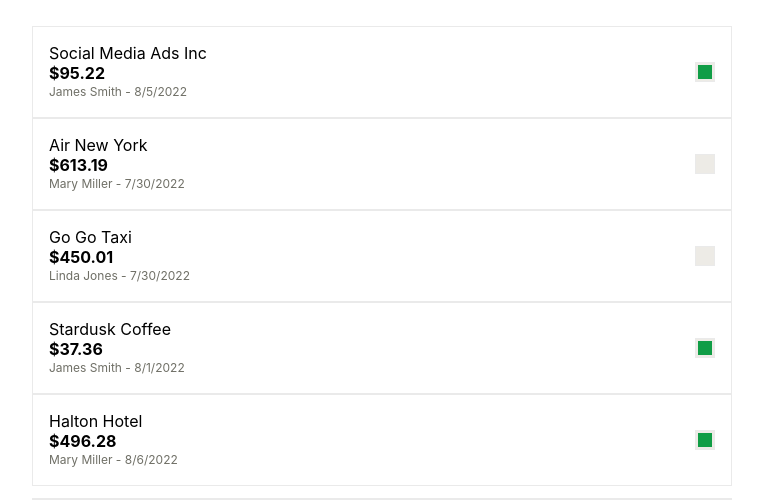
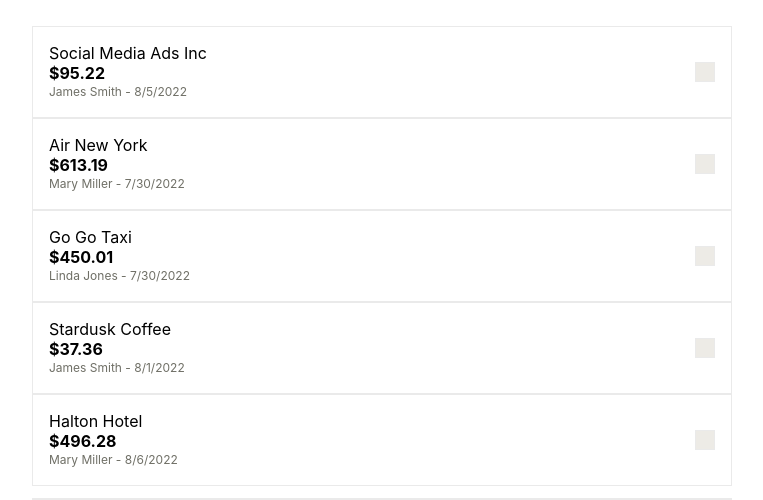
Before and after one commit to neffedych/ramp-fe-interview, a React (Create React App) app: page / in a window 1280 px wide. Shown: the part 334-834 px from the top of the page, without its empty margins (258-1021 px from the left). Built offline with nearby package versions, Linux system fonts and the light colour scheme.

Commit message:
solved the bug #2

```diff
--- a/src/components/InputCheckbox/index.tsx
+++ b/src/components/InputCheckbox/index.tsx
@@ -1,17 +1,26 @@
 import classNames from "classnames"
-import { useRef } from "react"
+import { useRef, useState } from "react"
 import { InputCheckboxComponent } from "./types"
 
 export const InputCheckbox: InputCheckboxComponent = ({ id, checked = false, disabled, onChange }) => {
   const { current: inputId } = useRef(`RampInputCheckbox-${id}`)
 
+  const [isChecked, setIsChecked] = useState(false);
+
+  const handleClick = () => {
+    setIsChecked(!isChecked);
+  };
+
   return (
     <div className="RampInputCheckbox--container" data-testid={inputId}>
       <label
         className={classNames("RampInputCheckbox--label", {
-          "RampInputCheckbox--label-checked": checked,
+          "RampInputCheckbox--label-checked": isChecked,
           "RampInputCheckbox--label-disabled": disabled,
         })}
+
+        onClick={() => handleClick()}
+
       />
       <input
         id={inputId}
```
